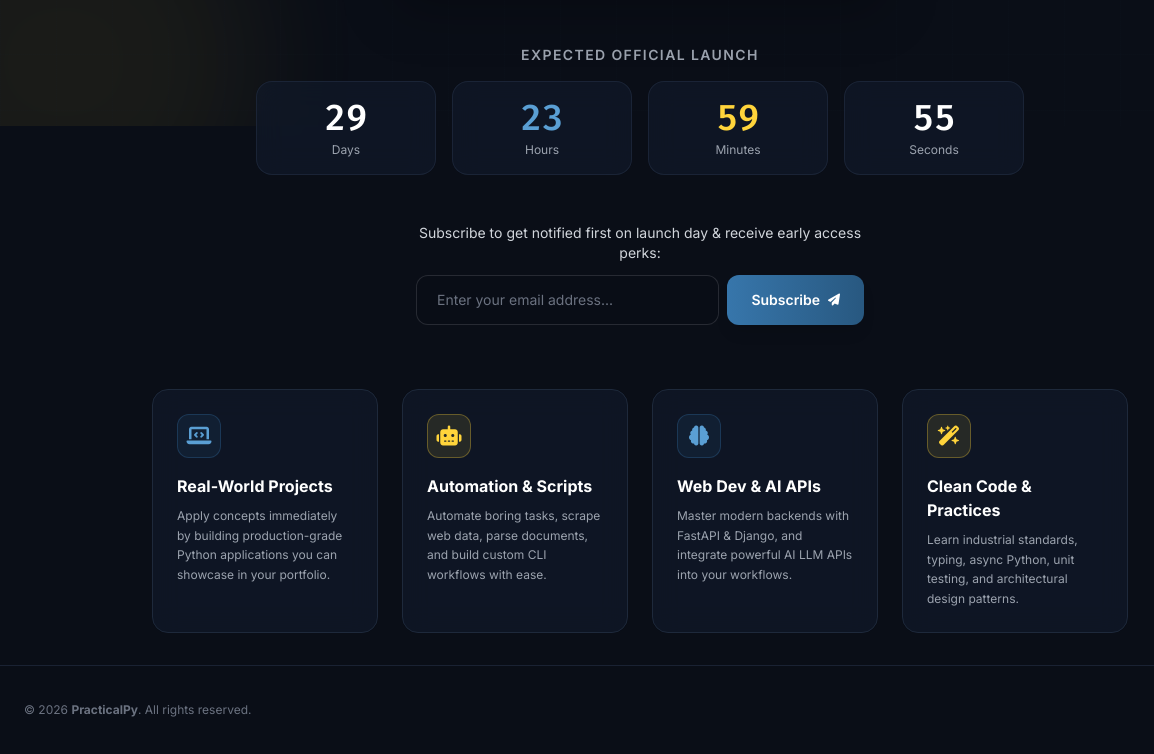
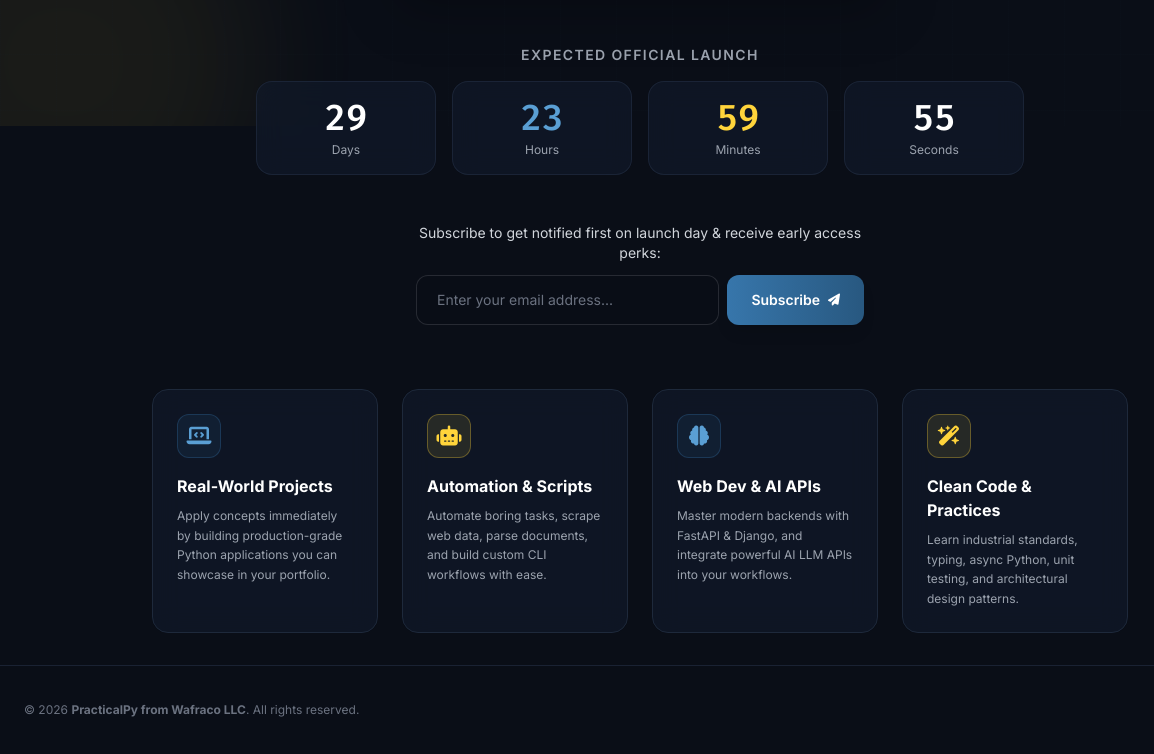
Before and after one commit to PracticalPyDev/practicalpy, a plain HTML site: page index.html in a window 1280 px wide. Shown: the part 674-1428 px from the top of the page, 0-1154 px from the left. Drawn offline with nearby package versions, Linux system fonts and the light colour scheme.

Commit message:
Adding company name "Wafraco llc" for footer

```diff
--- a/index.html
+++ b/index.html
@@ -299,7 +299,7 @@
     <footer class="relative z-10 w-full max-w-7xl mx-auto px-6 py-8 border-t border-slate-800/80 flex flex-col sm:flex-row items-center justify-between gap-4">
         <!-- Copyright Text -->
         <p class="text-xs text-gray-500">
-            &copy; <span id="currentYear"></span> <strong>PracticalPy</strong>. <span data-i18n="copyright">All rights reserved.</span>
+            &copy; <span id="currentYear"></span> <strong>PracticalPy from Wafraco LLC</strong>. <span data-i18n="copyright">All rights reserved.</span>
         </p>
 
         <!-- Social Media Links -->
```
